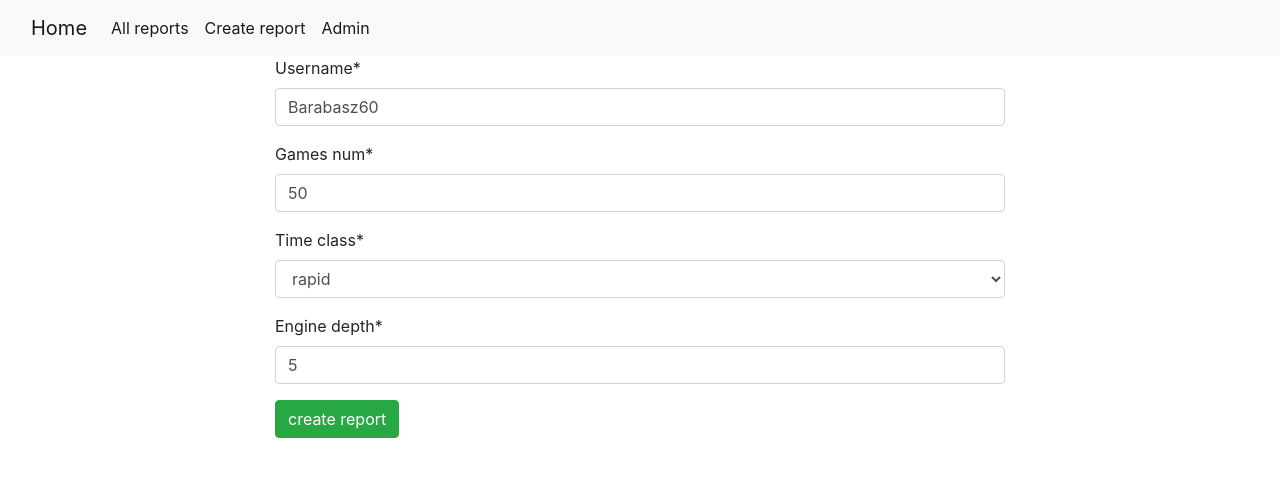
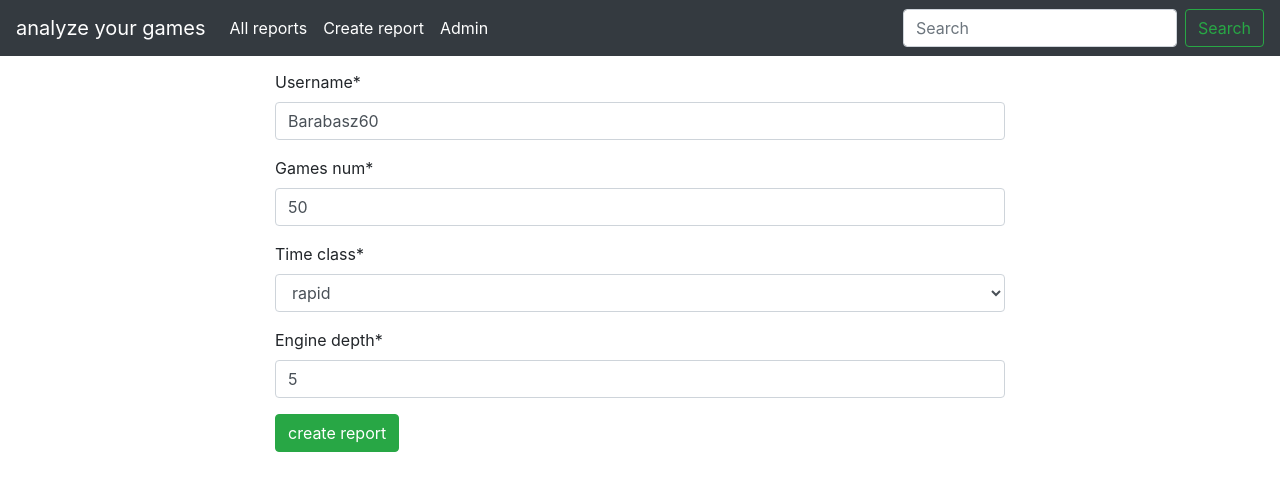
Before and after one commit to miskibin/chess-stats, a Django app: page /create/ in a window 1280 px wide. Shown: the top 491 px of the page. Run offline with Django 4.2, Linux system fonts and the light colour scheme; some libraries are stand-ins or nearby versions.

Commit message:
created fixed navbar

```diff
--- a/src/server/analyze_app/templates/base.html
+++ b/src/server/analyze_app/templates/base.html
@@ -16,6 +16,11 @@
   </head>
   <body>
     {% include 'navbar.html' %}
-    <div class="container">{% block content %} {% endblock %}</div>
+
+    <main role="main" class="container">
+      <!-- space for navbar -->
+      <div style="height: 70px"></div>
+      {% block content %} {% endblock %}
+    </main>
   </body>
 </html>
--- a/src/server/analyze_app/templates/navbar.html
+++ b/src/server/analyze_app/templates/navbar.html
@@ -1,23 +1,20 @@
-<nav class="navbar navbar-expand-lg navbar-light bg-light">
-  <div class="container-fluid">
-    <a class="navbar-brand" href="/">Home</a>
+<nav class="navbar navbar-expand-md navbar-dark fixed-top bg-dark">
+  <a class="navbar-brand" href="#">analyze your games</a>
   <button
     class="navbar-toggler"
     type="button"
-      data-bs-toggle="collapse"
-      data-bs-target="#navbarSupportedContent"
-      aria-controls="navbarSupportedContent"
+    data-toggle="collapse"
+    data-target="#navbarCollapse"
+    aria-controls="navbarCollapse"
     aria-expanded="false"
     aria-label="Toggle navigation"
   >
     <span class="navbar-toggler-icon"></span>
   </button>
-    <div class="collapse navbar-collapse" id="navbarSupportedContent">
-      <ul class="navbar-nav me-auto mb-2 mb-lg-0">
+  <div class="collapse navbar-collapse" id="navbarCollapse">
+    <ul class="navbar-nav mr-auto">
       <li class="nav-item">
-          <a class="nav-link active" aria-current="page" href="/"
-            >All reports</a
-          >
+        <a class="nav-link active" aria-current="page" href="/">All reports</a>
       </li>
       <li class="nav-item">
         <a class="nav-link active" aria-current="page" href="/create"
@@ -29,7 +26,16 @@
         <a class="nav-link active" aria-current="page" href="/admin">Admin</a>
       </li>
     </ul>
-      <form class="d-flex"></form>
-    </div>
+    <form class="form-inline mt-2 mt-md-0">
+      <input
+        class="form-control mr-sm-2"
+        type="text"
+        placeholder="Search"
+        aria-label="Search"
+      />
+      <button class="btn btn-outline-success my-2 my-sm-0" type="submit">
+        Search
+      </button>
+    </form>
   </div>
 </nav>
```
Also changed, not shown: src/server/mysite/settings.py (+7 -0 lines). Lines whose indentation alone changed are shown as unchanged.
